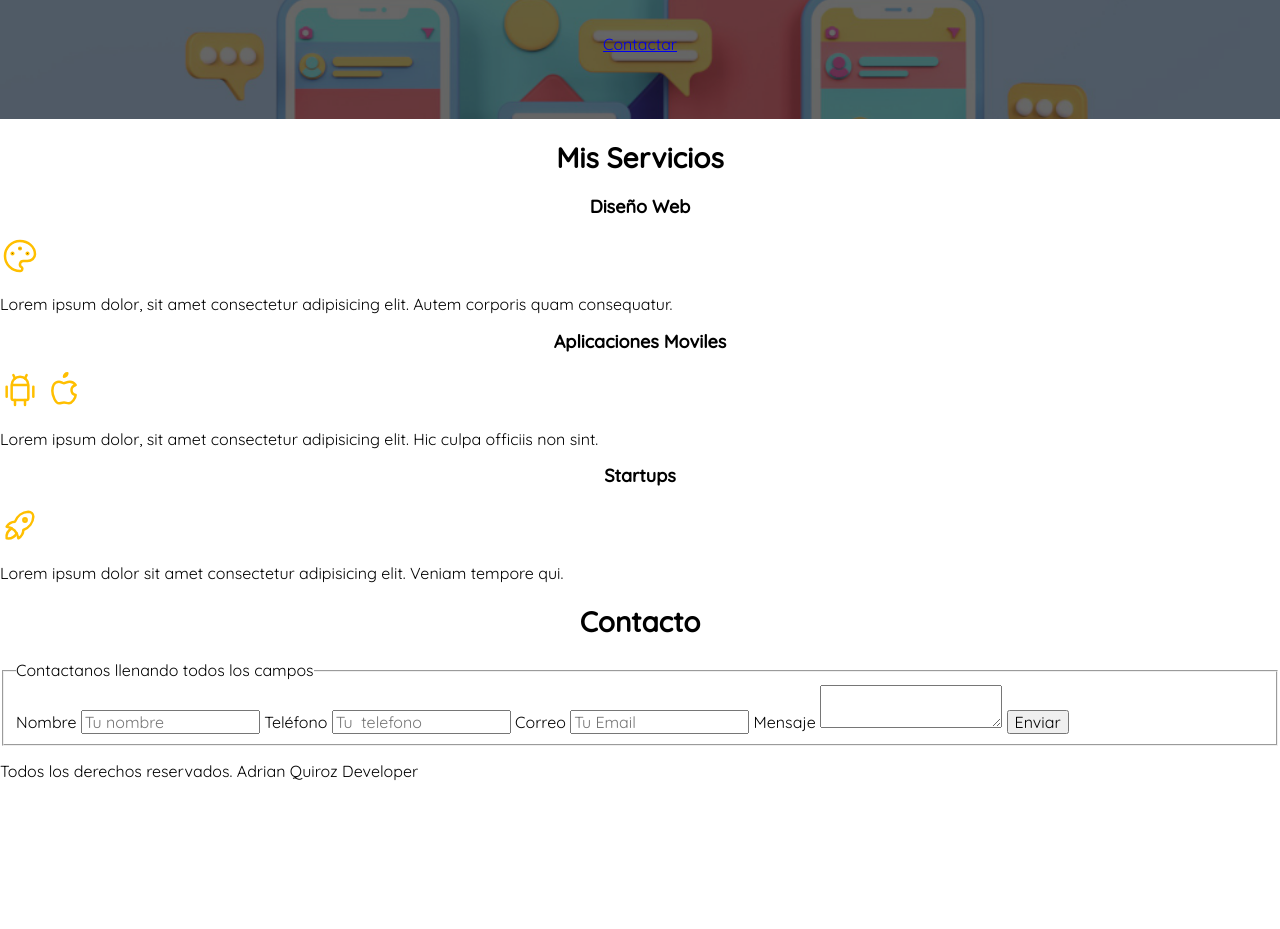
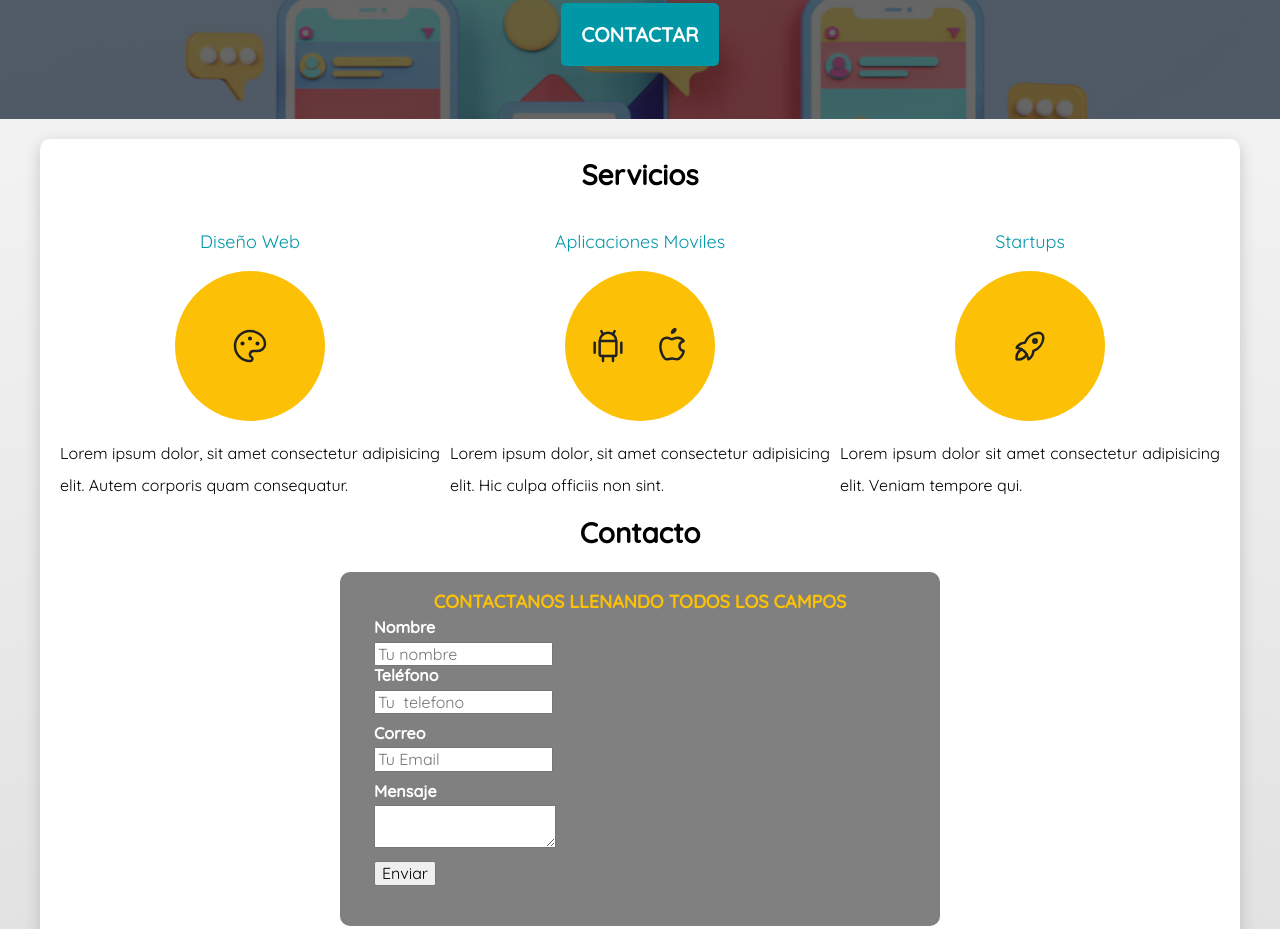
Before and after one commit to wizo85/freelancer-inicio, a plain HTML site: page index.html in a window 1280 px wide. Shown: the part 469-1398 px from the top of the page. Before the commit the page ends 1266 px from the top, so only its background shows below. Drawn offline with Linux system fonts and the light colour scheme.

Commit message:
Creando el formulario

```diff
--- a/css/styles.css
+++ b/css/styles.css
@@ -4,7 +4,6 @@
     --primarycolor: #fcc107;
     --secundarycolor: #0097a7;
     --gray: #757575;
-
 }
 html {
     font-size: 62.5%;
@@ -16,6 +15,7 @@ html {
 body {
     font-size: 16px; /* 1rem = 10px */
     font-family: 'Quicksand', sans-serif;
+    background-image: linear-gradient(to top, #75757538 0%, var(--white) 100% );
 }
 h1 {
     font-size: 3.8rem;
@@ -37,6 +37,34 @@ span {
 .container {
     max-width: 120rem;
     margin: 0 auto;
+}
+.botton {
+    background-color: var(--secundarycolor);
+    color: white;
+    padding: 1rem 3rem;
+    margin-top: 1rem;
+    font-size: 2rem;
+    text-decoration: none;
+    text-transform: uppercase;
+    font-weight: bold;
+    border-radius: .5rem;
+    width: 90%;
+    text-align: center;
+    padding: 2rem;
+}
+.shadow {
+    -webkit-box-shadow: 0px 5px 15px 0px rgba(143,143,143,0.46);
+    -moz-box-shadow: 0px 5px 15px 0px rgba(143,143,143,0.46);
+    box-shadow: 0px 5px 15px 0px rgba(143,143,143,0.46);
+    background-color: var(--white);
+    padding: 2rem;
+    margin-bottom: 2rem;
+    border-radius: 1rem;
+}
+@media (min-width: 768px) {
+    .botton {
+        width: auto;
+    }
 }
 .nav-bg {
     background-color: var(--secundarycolor);
@@ -62,18 +90,17 @@ span {
     font-weight: 700;
     padding: 1rem;
 }
-
 .nav-leader a:hover {
     background-color: var(--primarycolor);
     color: var(--black);
 }
-
 .style {
     background-image: url(../images/backstyle.jpg);
     background-repeat: no-repeat;
     background-size: cover;
     height: 450px;
     position: relative;
+    margin-bottom: 2rem;
 }
 .container-style {
     position: absolute;
@@ -81,13 +108,85 @@ span {
     background-color: rgb(0 0 0 60% );
     width: 100%;
     height: 100%;
-
     display: flex;
     flex-direction: column;
     align-items: center;
-    justify-content:space-evenly;
+    justify-content: space-evenly;
 }
 .container-style h2,
 .container-style p {
     color: white;
 }
+.container-style .ubication {
+    display: flex;
+    align-items: flex-end;
+}
+
+/* Servicios */
+@media (min-width: 768px) {
+    .services {
+        display: grid;
+        grid-template-columns: repeat(3, 1fr);
+        column-gap: 1rem;
+    }
+}
+.container h2 {
+    margin-top: auto;
+}
+.service {
+    display: flex;
+    flex-direction: column;
+    align-items: center;
+}
+.service h3 {
+    color: var(--secundarycolor);
+    font-weight: normal;
+
+
+}
+.service p {
+    line-height: 2;
+    text-align: justify;
+}
+.service .icons {
+    height: 15rem;
+    width: 15rem;
+    background-color: var(--primarycolor);
+    border-radius: 50%;
+    display: flex;
+    justify-content: space-evenly;
+    align-items: center;
+}
+/* Formulario*/
+
+.formulario {
+    background-color: grey;
+    width: min( 60rem, 100% );
+    margin: 0 auto;
+    padding: 2rem;
+    border-radius: 1rem;
+
+}
+.formulario fieldset {
+    border: none;
+
+}
+.formulario legend {
+    text-align: center;
+    font-size: 1.8rem;
+    text-transform: uppercase;
+    font-weight: 700;
+    color: var(--primarycolor);
+}
+.container fields {
+
+}
+.field {
+    margin-bottom: 1rem;
+}
+.field label {
+    color: var(--white);
+    font-weight: bold;
+    margin-bottom: .5rem;
+    display: block;
+}
--- a/index.html
+++ b/index.html
@@ -29,7 +29,7 @@
         <div class="container-style">
             <h2>Diseño y Desarrollo Web Freelancer</h2>
 
-            <p>
+            <p class="ubication">
                 <svg xmlns="http://www.w3.org/2000/svg" class="icon icon-tabler icon-tabler-map-pin" width="56" height="56" viewBox="0 0 24 24" stroke-width="2" stroke="#ffbf00" fill="none" stroke-linecap="round" stroke-linejoin="round">
                     <path stroke="none" d="M0 0h24v24H0z" fill="none"/>
                     <circle cx="12" cy="11" r="3" />
@@ -38,25 +38,30 @@
                 Villahermosa, Tabasco
             </p>
 
-            <a href="#">Contactar</a>
+            <a class="botton" href="#">Contactar</a>
         </div>
     </section>
-    <main>
-        <h2>Mis Servicios</h2>
-        <section>
+    <main class="container shadow">
+        <h2>Servicios</h2>
+
+        <div class="services">
+            <section class="service">
                 <h3>Diseño Web</h3>
-                <svg xmlns="http://www.w3.org/2000/svg" class="icon icon-tabler icon-tabler-palette" width="40" height="40" viewBox="0 0 24 24" stroke-width="1.5" stroke="#ffbf00" fill="none" stroke-linecap="round" stroke-linejoin="round">
+                <div class="icons">
+                    <svg xmlns="http://www.w3.org/2000/svg" class="icon icon-tabler icon-tabler-palette" width="40" height="40" viewBox="0 0 24 24" stroke-width="1.5" stroke="#212121" fill="none" stroke-linecap="round" stroke-linejoin="round">
                     <path stroke="none" d="M0 0h24v24H0z" fill="none"/>
                     <path d="M12 21a9 9 0 1 1 0 -18a9 8 0 0 1 9 8a4.5 4 0 0 1 -4.5 4h-2.5a2 2 0 0 0 -1 3.75a1.3 1.3 0 0 1 -1 2.25" />
                     <circle cx="7.5" cy="10.5" r=".5" fill="currentColor" />
                     <circle cx="12" cy="7.5" r=".5" fill="currentColor" />
                     <circle cx="16.5" cy="10.5" r=".5" fill="currentColor" />
                     </svg>
+                </div>
                 <p>Lorem ipsum dolor, sit amet consectetur adipisicing elit. Autem corporis quam consequatur.</p>
             </section>
-        <section>
+            <section class="service">
                 <h3>Aplicaciones Moviles</h3>
-                <svg xmlns="http://www.w3.org/2000/svg" class="icon icon-tabler icon-tabler-brand-android" width="40" height="40" viewBox="0 0 24 24" stroke-width="1.5" stroke="#ffbf00" fill="none" stroke-linecap="round" stroke-linejoin="round">
+                <div class="icons">
+                    <svg xmlns="http://www.w3.org/2000/svg" class="icon icon-tabler icon-tabler-brand-android" width="40" height="40" viewBox="0 0 24 24" stroke-width="1.5" stroke="#212121" fill="none" stroke-linecap="round" stroke-linejoin="round">
                     <path stroke="none" d="M0 0h24v24H0z" fill="none"/>
                     <line x1="4" y1="10" x2="4" y2="16" />
                     <line x1="20" y1="10" x2="20" y2="16" />
@@ -66,53 +71,60 @@
                     <line x1="9" y1="18" x2="9" y2="21" />
                     <line x1="15" y1="18" x2="15" y2="21" />
                     </svg>
-                <svg xmlns="http://www.w3.org/2000/svg" class="icon icon-tabler icon-tabler-brand-apple" width="40" height="40" viewBox="0 0 24 24" stroke-width="1.5" stroke="#ffbf00" fill="none" stroke-linecap="round" stroke-linejoin="round">
+                    <svg xmlns="http://www.w3.org/2000/svg" class="icon icon-tabler icon-tabler-brand-apple" width="40" height="40" viewBox="0 0 24 24" stroke-width="1.5" stroke="#212121" fill="none" stroke-linecap="round" stroke-linejoin="round">
                     <path stroke="none" d="M0 0h24v24H0z" fill="none"/>
                     <path d="M9 7c-3 0 -4 3 -4 5.5c0 3 2 7.5 4 7.5c1.088 -.046 1.679 -.5 3 -.5c1.312 0 1.5 .5 3 .5s4 -3 4 -5c-.028 -.01 -2.472 -.403 -2.5 -3c-.019 -2.17 2.416 -2.954 2.5 -3c-1.023 -1.492 -2.951 -1.963 -3.5 -2c-1.433 -.111 -2.83 1 -3.5 1c-.68 0 -1.9 -1 -3 -1z" />
                     <path d="M12 4a2 2 0 0 0 2 -2a2 2 0 0 0 -2 2" />
                     </svg>
+                </div>
                 <p>Lorem ipsum dolor, sit amet consectetur adipisicing elit. Hic culpa officiis non sint.</p>
             </section>
-        <section>
+            <section class="service">
                 <h3>Startups</h3>
-                <svg xmlns="http://www.w3.org/2000/svg" class="icon icon-tabler icon-tabler-rocket" width="40" height="40" viewBox="0 0 24 24" stroke-width="1.5" stroke="#ffbf00" fill="none" stroke-linecap="round" stroke-linejoin="round">
+                <div class="icons">
+                    <svg xmlns="http://www.w3.org/2000/svg" class="icon icon-tabler icon-tabler-rocket" width="40" height="40" viewBox="0 0 24 24" stroke-width="1.5" stroke="#212121" fill="none" stroke-linecap="round" stroke-linejoin="round">
                     <path stroke="none" d="M0 0h24v24H0z" fill="none"/>
                     <path d="M4 13a8 8 0 0 1 7 7a6 6 0 0 0 3 -5a9 9 0 0 0 6 -8a3 3 0 0 0 -3 -3a9 9 0 0 0 -8 6a6 6 0 0 0 -5 3" />
                     <path d="M7 14a6 6 0 0 0 -3 6a6 6 0 0 0 6 -3" />
                     <circle cx="15" cy="9" r="1" />
                     </svg>
+                </div>
                 <p>Lorem ipsum dolor sit amet consectetur adipisicing elit. Veniam tempore qui.</p>
             </section>
-    </main>
+        </div>
 
         <section>
             <h2>Contacto</h2>
 
-        <form>
+            <form class="formulario">
                 <fieldset>
                     <legend>Contactanos llenando todos los campos</legend>
-
+                    <div class="container-field">
+                        <div class="field">
                             <label>Nombre</label>
                             <input type="text" placeholder="Tu nombre">
-
+                        <div class="field">
                             <label>Teléfono</label>
                             <input type="tel" placeholder="Tu  telefono">
-
+                        </div>
+                        <div class="field">
                             <label>Correo</label>
                             <input type="email" placeholder="Tu Email">
-
+                        </div>
+                        <div class="field">
                             <label>Mensaje</label>
                             <Textarea></Textarea>
+                        </div>
 
                         <input type="submit" value="Enviar">
+                    </div>
 
                 </fieldset>
-
-
 
             </form>
 
         </section>
+    </main>
     <footer>
         <p>Todos los derechos reservados. Adrian Quiroz Developer</p>
     </footer>
```
Lines whose indentation alone changed are shown as unchanged.
